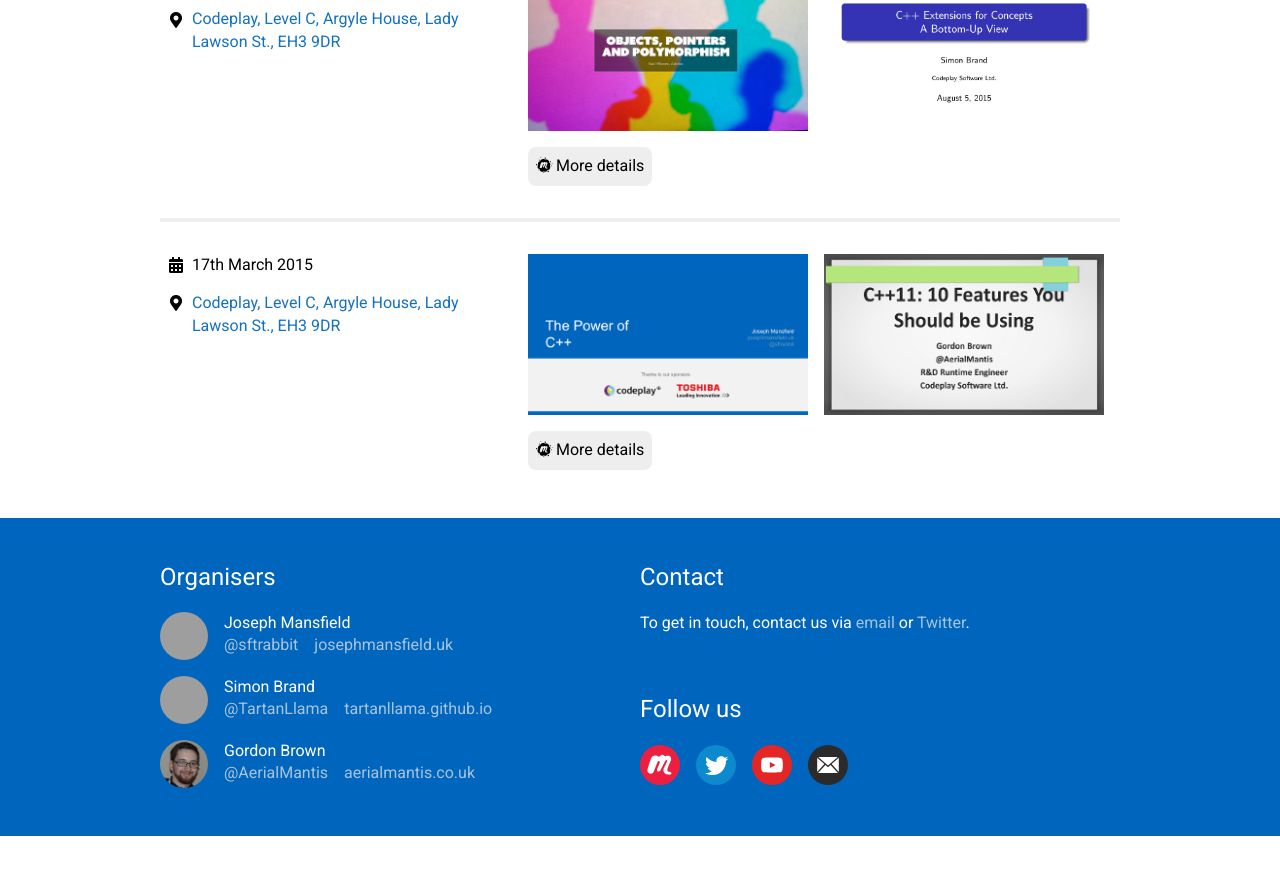
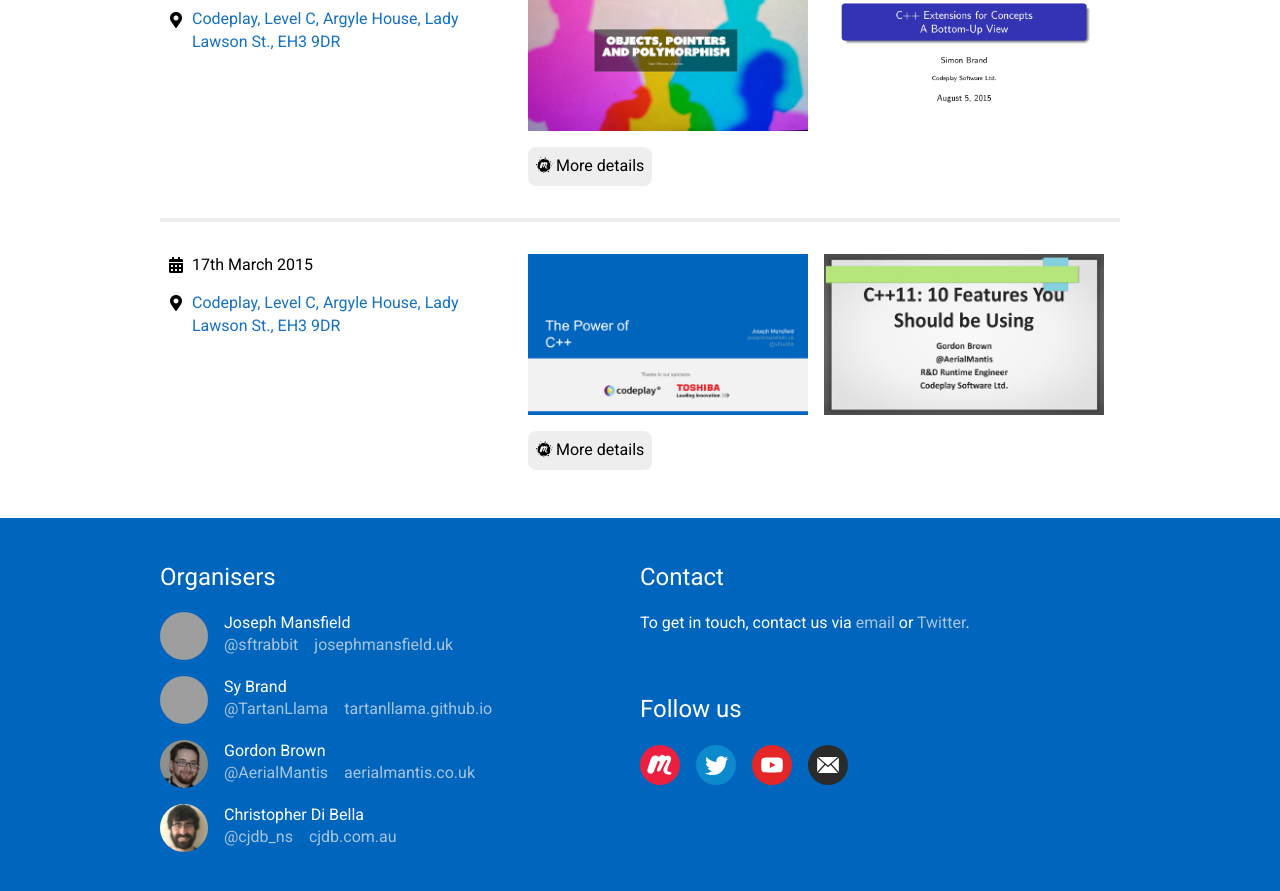
Before and after one commit to sftrabbit/CppEdinburgh, a Jekyll site: the page built from index.html, in a window 1280 px wide and 900 px high, scrolled down 4676 px. Shown: the top 891 px of the window. Built offline with Jekyll 4.4.1, drawn with Linux system fonts in a browser that asks for light colours; nearby versions of some CDN libraries; before the commit the page ends 5512 px from its top, so only the background shows below that; grey boxes are pictures that could not be loaded.

Commit message:
Update volunteers info

```diff
--- a/_data/volunteers.yaml
+++ b/_data/volunteers.yaml
@@ -5,7 +5,7 @@
       url: https://twitter.com/sftrabbit
     - name: josephmansfield.uk
       url: http://josephmansfield.uk
-- name: Simon Brand
+- name: Sy Brand
   photo_url: https://s.gravatar.com/avatar/c425873f547d93f4079ca252b42a886d?s=100
   links:
     - name: "@TartanLlama"
@@ -19,3 +19,10 @@
       url: https://twitter.com/AerialMantis
     - name: aerialmantis.co.uk
       url: http://www.aerialmantis.co.uk/
+- name: Christopher Di Bella
+  photo_url: /images/cjdb.jpg
+  links:
+    - name: "@cjdb_ns"
+      url: https://twitter.com/cjdb_ns
+    - name: cjdb.com.au
+      url: https://www.cjdb.com.au/
```
Also changed, not shown: images/cjdb.jpg (added).
